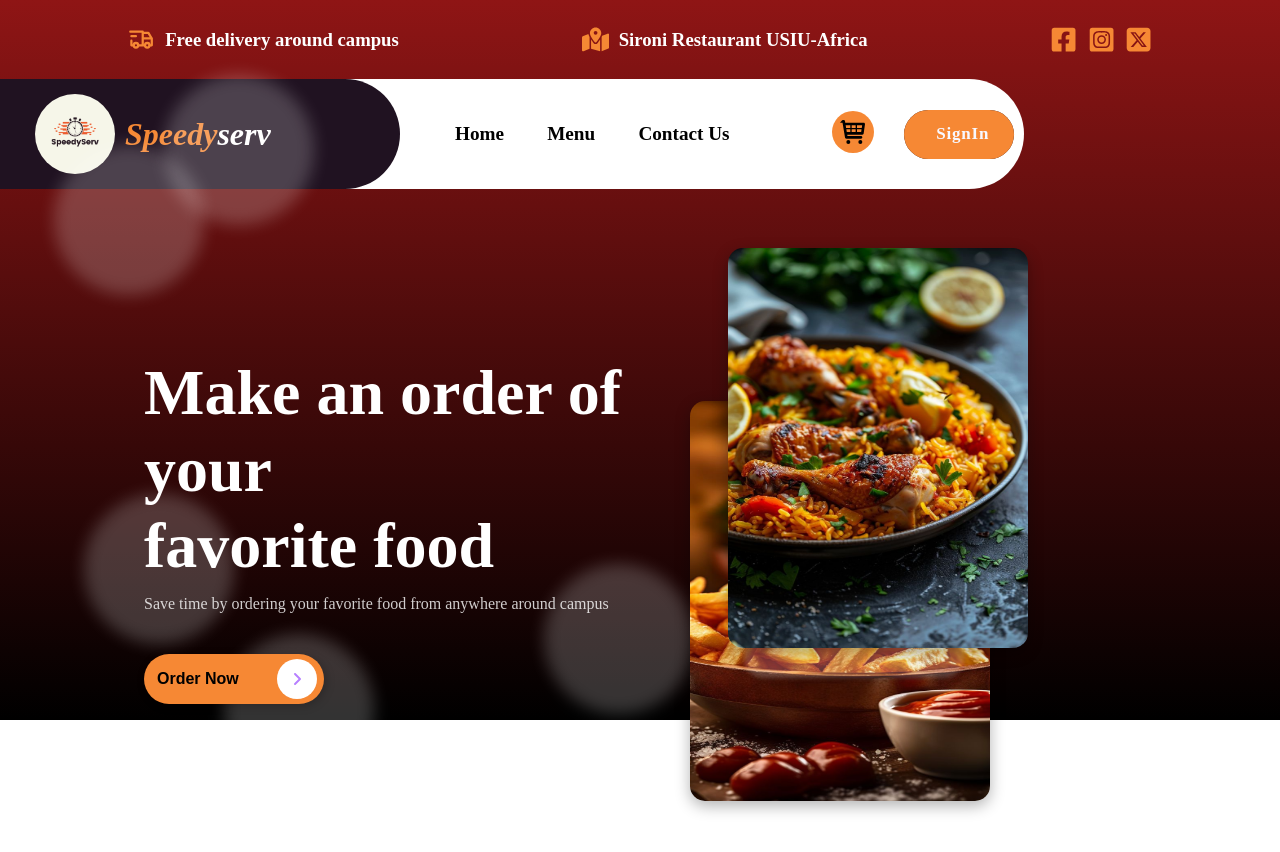
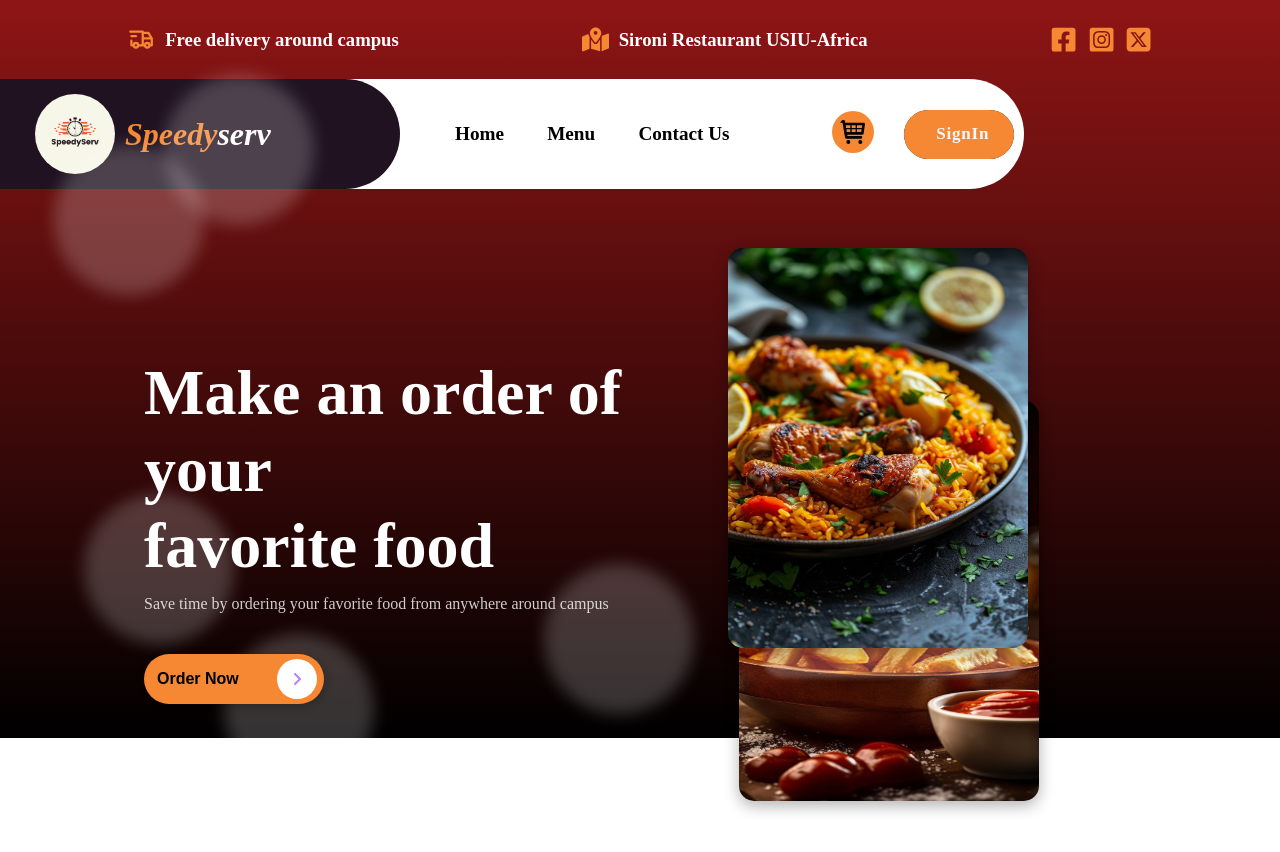
Before and after one commit to githinjiEssy/meal-ordering-system, a React (Create React App) app in the folder client/: page / in a window 1280 px wide. Shown: the top 852 px of the page. Built offline with nearby package versions, Linux system fonts and the light colour scheme; a web font is replaced by a local one.

Commit message:
added image hover effect and about section

```diff
--- a/client/src/App.js
+++ b/client/src/App.js
@@ -1,12 +1,14 @@
 import React, { Component } from 'react';
 import './App.css';
 import Header from './Componets/Home page/Header';
+import About from './Componets/Home page/About';
 
 class App extends Component {
   render() {
     return (
       <div className="App">
         <Header/>
+        <About/>
       </div>
     );
   }
--- /dev/null
+++ b/client/src/Componets/Home page/About.jsx
@@ -0,0 +1,9 @@
+import React from 'react'
+
+function About() {
+  return (
+    <div>About</div>
+  )
+}
+
+export default About
--- a/client/src/Componets/Home page/Header.css
+++ b/client/src/Componets/Home page/Header.css
@@ -334,22 +334,32 @@ body {
     z-index: 3; /* Place on top */
     left: 16%; /* Center horizontally */
     top: -5%; /* Adjust for layering */
+    transition: 400ms;
+}
+
+.img_right-1:hover {
+    transform: scale(1.2);
 }
 
 .img_right-2 {
     z-index: 1; /* Place behind img_right-1 */
-    right: 30%; /* Center horizontally */
+    right: 20%; /* Center horizontally */
     top: 25%; /* Adjust for layering */
+    transition: 400ms;
+}
+
+.img_right-2:hover {
+    transform: scale(1.2);
 }
 
 .empty_left {
     position: absolute;
-    width: 220px;
+    width: 260px;
     height: 400px;
-    background-color: rgba(255, 255, 255, 0.2);
+    background: rgba(255, 255, 255, 0.2);
     filter: blur(2px);
     top: 40%;
-    left: 42%;
+    left: 50%;
     border-radius: 0px 20px 20px 20px;
     transform: translate(-50%, -50%); /* Center the blob */
     z-index: 2; /* Place behind images */
```
Also changed, not shown: client/src/Componets/Home page/About.css (added).
